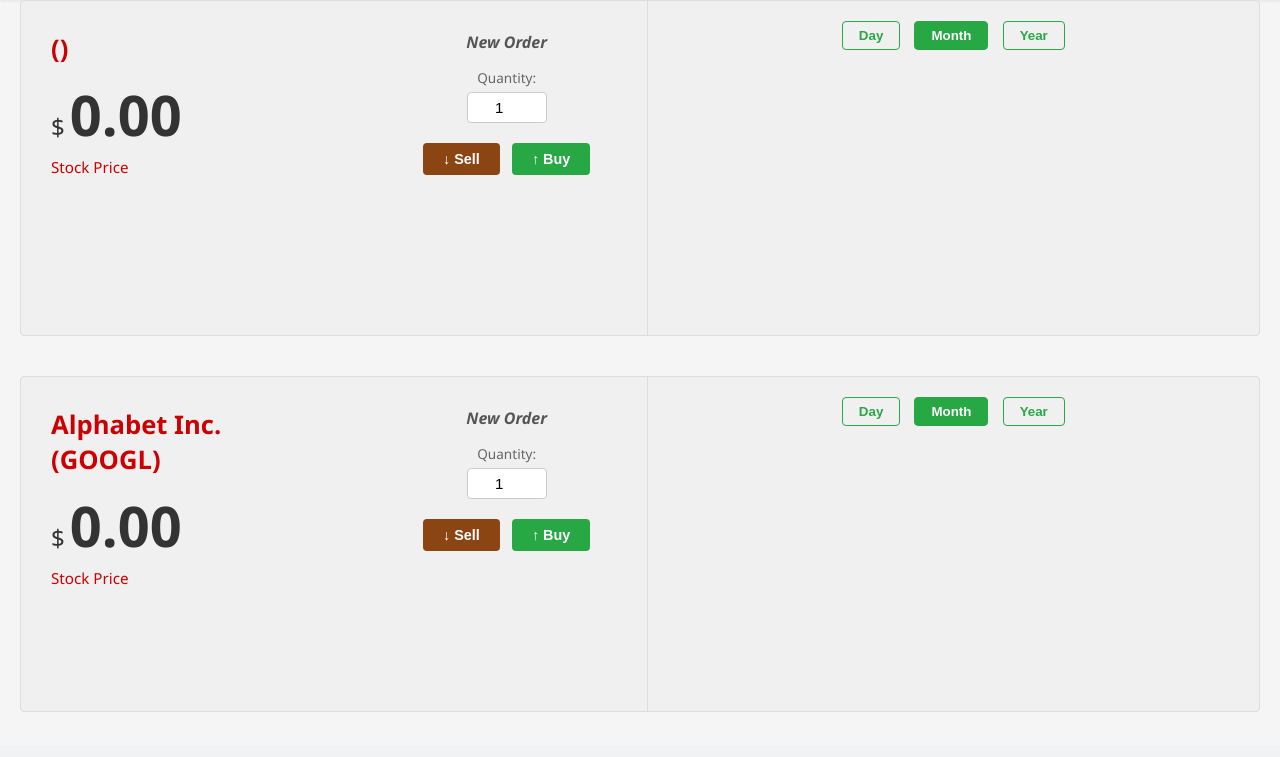
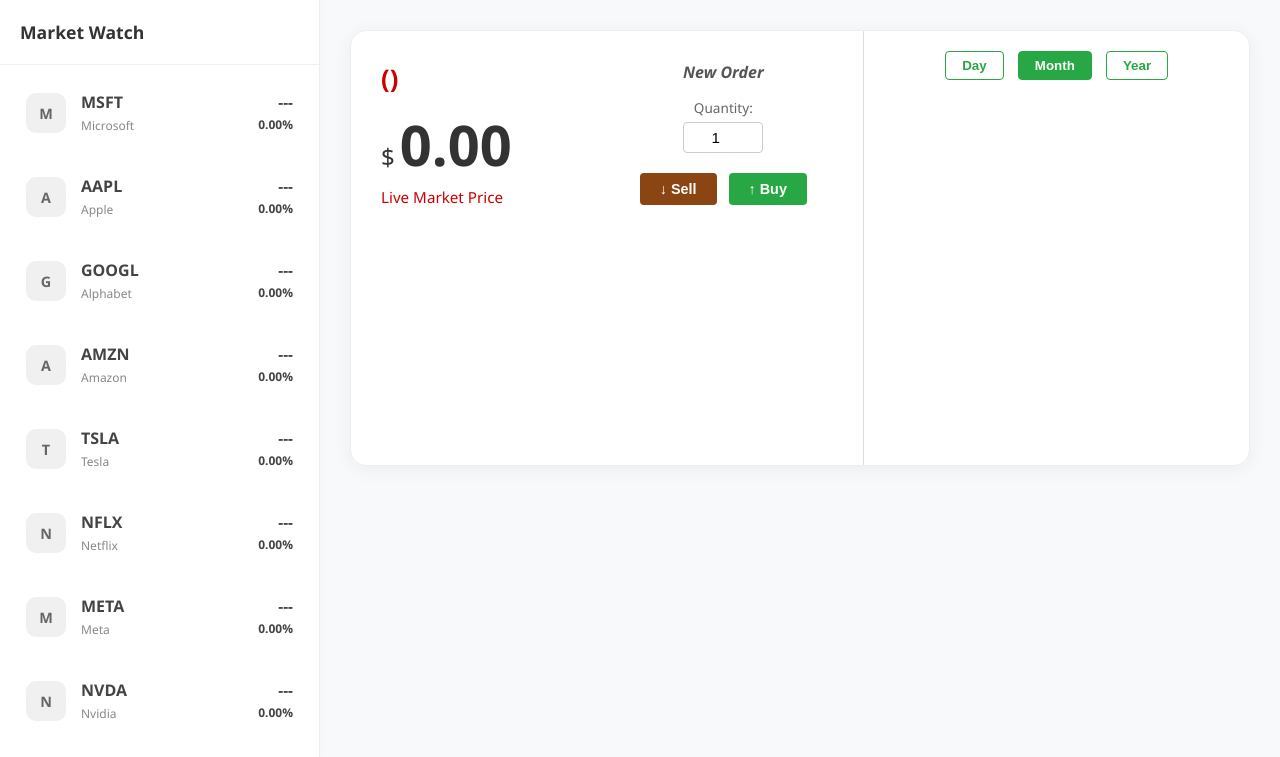
Before and after one commit to valeriu-viscreanu/StockApp, an ASP.NET Core app: template src/StockApp.Web/Views/Trade/Index.cshtml in a window 1280 px wide. Shown: the part 55-812 px from the top of the page. Before the commit the page ends 767 px from the top, so only its background shows below. Run offline with ASP.NET Core 8, Linux system fonts and the light colour scheme; the template is opened without the code that fills it, so the values that code supplies are empty; a map, chart or similar area stays blank; some libraries are stand-ins or nearby versions.

Commit message:
add sidebar to trade page with multiple stock options for quick navigation

```diff
--- a/src/StockApp.Web/Views/Trade/Index.cshtml
+++ b/src/StockApp.Web/Views/Trade/Index.cshtml
@@ -1,29 +1,64 @@
 @model StockApp.Models.StockTrade
 
 @{
-    ViewData["Title"] = "Trade";
+    ViewData["Title"] = "Trade Dashboard";
     string? finnhubToken = ViewBag.FinnhubToken;
+
+    var popularStocks = new List<(string Symbol, string Name)>
+    {
+        ("MSFT", "Microsoft"),
+        ("AAPL", "Apple"),
+        ("GOOGL", "Alphabet"),
+        ("AMZN", "Amazon"),
+        ("TSLA", "Tesla"),
+        ("NFLX", "Netflix"),
+        ("META", "Meta"),
+        ("NVDA", "Nvidia")
+    };
 }
 
+<div class="advanced-dashboard">
+    <!-- SIDEPAR PANEL -->
+    <div class="sidebar-panel">
+        <div class="sidebar-header">
+            <h3>Market Watch</h3>
+        </div>
+        <div class="stock-list">
+            @foreach (var stock in popularStocks)
+            {
+                bool isActive = stock.Symbol == Model.StockSymbol;
+                <a asp-controller="Trade" asp-action="Index" asp-route-stock="@stock.Symbol"
+                   class="stock-item @(isActive ? "active" : "")">
+                    <div class="stock-icon">@stock.Symbol.Substring(0, 1)</div>
+                    <div class="stock-details">
+                        <span class="stock-symbol">@stock.Symbol</span>
+                        <span class="stock-company">@stock.Name</span>
+                    </div>
+                    <div class="stock-mini-chart">
+                        <span id="mini-price-@stock.Symbol" class="stock-mini-price">---</span>
+                        <span id="mini-change-@stock.Symbol" class="stock-mini-change">0.00%</span>
+                    </div>
+                </a>
+            }
+        </div>
+    </div>
+
+    <!-- MAIN VIEW PANEL -->
+    <div class="main-view-panel">
         @{
-    var symbols = new List<string> { Model.StockSymbol! };
-    if (Model.StockSymbol != "GOOGL") symbols.Add("GOOGL");
+            string symbol = Model.StockSymbol!;
+            string name = Model.StockName!;
+            double price = Model.Price;
         }
 
-@foreach (var symbol in symbols)
-{
-    bool isGoogl = symbol == "GOOGL";
-    string name = isGoogl ? "Alphabet Inc." : Model.StockName!;
-    double price = isGoogl ? 0 : Model.Price; // Will be updated by WS
-
-    <div class="trade-container" style="margin-top: @(isGoogl ? "40px" : "0");">
+        <div class="trade-container">
             <div class="stock-info">
                 <h1 class="stock-name">@name (@symbol)</h1>
                 <div class="stock-price">
                     <span class="currency">$</span>
                     <span id="price-@symbol" class="price price-value">@price.ToString("F2")</span>
                 </div>
-            <div class="stock-price-label">Stock Price</div>
+                <div class="stock-price-label">Live Market Price</div>
             </div>
 
             <div class="order-panel">
@@ -59,13 +94,15 @@
                     <button class="btn-timeframe btn-month" data-symbol="@symbol" style="padding: 6px 16px; margin: 0 5px; cursor: pointer; border: 1px solid #28a745; background: #28a745; color: white; border-radius: 4px; font-weight: bold;">Month</button>
                     <button class="btn-timeframe btn-year" data-symbol="@symbol" style="padding: 6px 16px; margin: 0 5px; cursor: pointer; border: 1px solid #28a745; background: transparent; color: #28a745; border-radius: 4px; font-weight: bold;">Year</button>
                 </div>
-            <div style="width: 100%; height: 250px; position: relative;">
+                <div style="width: 100%; height: 350px; position: relative;">
                     <canvas id="chart-@symbol"></canvas>
                 </div>
             </div>
             <!-- END GRAPH PANEL -->
         </div>
-}
+
+    </div>
+</div>
 
 <input asp-for="StockSymbol" type="hidden" id="stock-symbol" />
 <input type="hidden" id="finnhub-token" value="@finnhubToken" />
@@ -88,6 +125,7 @@
             this.buyQtyInput = document.getElementById(`buy-qty-${symbol}`);
             this.sellQtyInput = document.getElementById(`sell-qty-${symbol}`);
             this.chartCtx = document.getElementById(`chart-${symbol}`).getContext('2d');
+            this.miniPriceElement = document.getElementById(`mini-price-${symbol}`);
             this.chart = null;
             this.currentPrice = 0;
 
@@ -95,6 +133,8 @@
         }
 
         init() {
+            if (!this.qtyInput) return; // For mini-items
+
             // Quantity Listeners
             const updateQty = (val) => {
                 this.buyQtyInput.value = val;
@@ -120,9 +160,14 @@
 
         updatePrice(price) {
             this.currentPrice = price;
+            if (this.priceElement) {
                 this.priceElement.textContent = price.toFixed(2);
                 this.buyPriceInput.value = price.toFixed(2);
                 this.sellPriceInput.value = price.toFixed(2);
+            }
+            if (this.miniPriceElement) {
+                this.miniPriceElement.textContent = '$' + price.toFixed(2);
+            }
         }
 
         async fetchAndRenderChart(timeframe, btn) {
@@ -202,18 +247,30 @@
         }
     }
 
-    // Initialize all traders
+    // Initialize traders
     const traders = {};
-    document.querySelectorAll('.quantity-input').forEach(input => {
-        const symbol = input.dataset.symbol;
-        traders[symbol] = new StockTrader(symbol);
+    const symbolsToSubscribe = [@Html.Raw(string.Join(",", popularStocks.Select(s => $"\"{s.Symbol}\"")))];
+
+    // Main trader
+    traders["@Model.StockSymbol"] = new StockTrader("@Model.StockSymbol");
+
+    // Mini traders (just for price updates)
+    symbolsToSubscribe.forEach(s => {
+        if (!traders[s]) {
+             traders[s] = {
+                 updatePrice: (price) => {
+                     const el = document.getElementById(`mini-price-${s}`);
+                     if (el) el.textContent = '$' + price.toFixed(2);
+                 }
+             };
+        }
     });
 
     // Shared WebSocket
     if (token) {
         socket = new WebSocket(`wss://ws.finnhub.io?token=${token}`);
         socket.addEventListener("open", () => {
-            Object.keys(traders).forEach(symbol => {
+            symbolsToSubscribe.forEach(symbol => {
                 socket.send(JSON.stringify({ type: "subscribe", symbol }));
             });
         });
@@ -231,7 +288,7 @@
 
     window.addEventListener("beforeunload", () => {
         if (socket && socket.readyState === WebSocket.OPEN) {
-            Object.keys(traders).forEach(s => socket.send(JSON.stringify({ type: "unsubscribe", symbol: s })));
+            symbolsToSubscribe.forEach(s => socket.send(JSON.stringify({ type: "unsubscribe", symbol: s })));
             socket.close();
         }
     });
--- a/src/StockApp.Web/wwwroot/css/site.css
+++ b/src/StockApp.Web/wwwroot/css/site.css
@@ -397,17 +397,134 @@
     margin-left: 4px;
 }
 
-.section-card {
-    background: #fff;
-    padding: 30px;
-    border-radius: 16px;
-    box-shadow: 0 4px 12px rgba(0, 0, 0, 0.05);
-    border: 1px solid #eee;
+/* ===== NEW: Advanced Dashboard Split Layout ===== */
+.advanced-dashboard {
+    display: flex;
+    min-height: calc(100vh - 61px);
+    background-color: #f8f9fa;
 }
 
-.section-card h2 {
-    font-size: 1.25rem;
+.sidebar-panel {
+    width: 320px;
+    background: #fff;
+    border-right: 1px solid #eee;
+    display: flex;
+    flex-direction: column;
+    box-shadow: 2px 0 10px rgba(0, 0, 0, 0.02);
+}
+
+.sidebar-header {
+    padding: 20px;
+    border-bottom: 1px solid #f0f0f0;
+}
+
+.sidebar-header h3 {
+    font-size: 1.1rem;
     font-weight: 700;
-    margin-bottom: 20px;
-    color: #1a1a1a;
+    color: #333;
+    margin: 0;
 }
+
+.stock-list {
+    flex: 1;
+    overflow-y: auto;
+    padding: 10px;
+}
+
+.stock-item {
+    display: flex;
+    align-items: center;
+    padding: 15px;
+    margin-bottom: 8px;
+    border-radius: 12px;
+    text-decoration: none;
+    color: #444;
+    transition: all 0.2s cubic-bezier(0.4, 0, 0.2, 1);
+    border: 1px solid transparent;
+}
+
+.stock-item:hover {
+    background-color: #f0fdf4;
+    border-color: #dcfce7;
+}
+
+.stock-item.active {
+    background-color: #f0fdf4;
+    border-color: #28a745;
+    box-shadow: 0 4px 12px rgba(40, 167, 69, 0.1);
+}
+
+.stock-icon {
+    width: 40px;
+    height: 40px;
+    background: #f0f0f0;
+    border-radius: 10px;
+    display: flex;
+    align-items: center;
+    justify-content: center;
+    font-weight: bold;
+    color: #666;
+    margin-right: 15px;
+    font-size: 0.9rem;
+}
+
+.stock-item.active .stock-icon {
+    background: #28a745;
+    color: #fff;
+}
+
+.stock-details {
+    flex: 1;
+}
+
+.stock-symbol {
+    font-weight: 700;
+    font-size: 1rem;
+    display: block;
+}
+
+.stock-company {
+    font-size: 0.75rem;
+    color: #888;
+}
+
+.stock-mini-chart {
+    text-align: right;
+}
+
+.stock-mini-price {
+    font-weight: 700;
+    font-size: 0.95rem;
+    display: block;
+}
+
+.stock-mini-change {
+    font-size: 0.75rem;
+    font-weight: 600;
+}
+
+.change-up {
+    color: #28a745;
+}
+
+.change-down {
+    color: #dc3545;
+}
+
+.main-view-panel {
+    flex: 1;
+    padding: 30px;
+    overflow-y: auto;
+    display: flex;
+    flex-direction: column;
+    gap: 25px;
+}
+
+/* Override for trade containers in split view */
+.advanced-dashboard .trade-container {
+    margin: 0;
+    background: #fff;
+    box-shadow: 0 4px 20px rgba(0, 0, 0, 0.05);
+    border: 1px solid #eee;
+    border-radius: 16px;
+}
```
Also changed, not shown: src/StockApp.Web/Views/Home/Index.cshtml (+1 -10 lines). Lines whose indentation alone changed are shown as unchanged.
